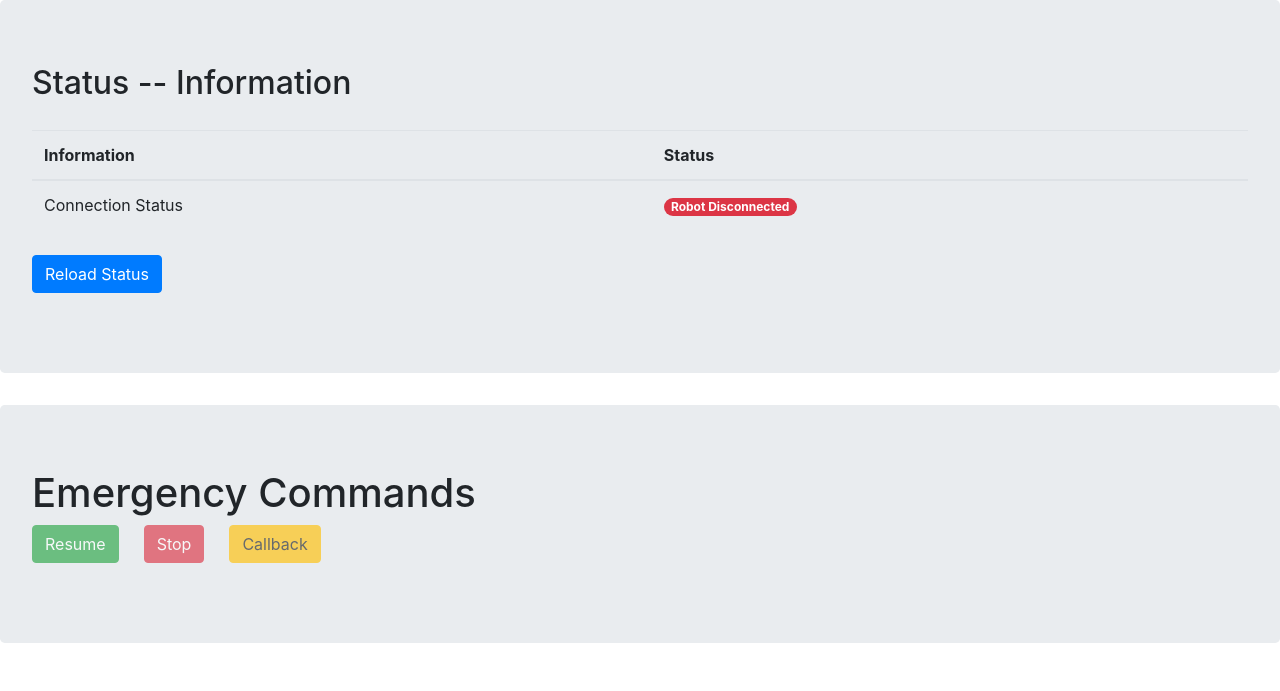
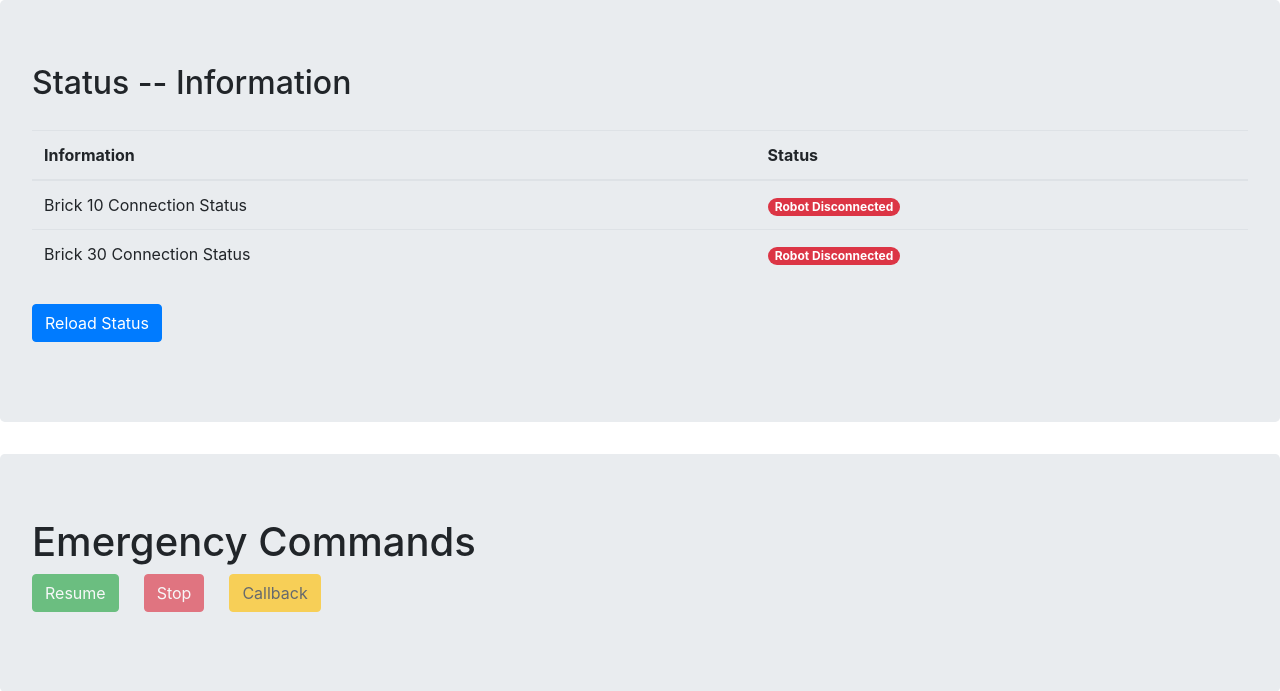
Before and after one commit to ZeroSum24/System-Design-Project-2018, a Flask app: page /status in a window 1280 px wide. Shown: the part 58-749 px from the top of the page. Run offline with Flask 2, Linux system fonts and the light colour scheme; parts of the project's set-up code (start-up, migrations or seed data) failed here and were passed over; some libraries are stand-ins or nearby versions.

Commit message:
Add second connection front end

```diff
--- a/spam/spam/templates/status.html
+++ b/spam/spam/templates/status.html
@@ -15,7 +15,15 @@
       </thead>
       <tbody>
         <tr>
-          <td>Connection Status</td>
+          <td>Brick 10 Connection Status</td>
+          <td>
+            {% if connection_status_2 %}
+            <span class="badge badge-pill badge-success">Robot Connected</span> {% else %}
+            <span class="badge badge-pill badge-danger">Robot Disconnected</span> {% endif %}
+          </td>
+        </tr>
+        <tr>
+          <td>Brick 30 Connection Status</td>
           <td>
             {% if connection_status %}
             <span class="badge badge-pill badge-success">Robot Connected</span> {% else %}
@@ -42,7 +50,19 @@
           <td>{{ location_info }}</td>
         </tr>
         <tr>
-          <td>Robot Battery</td>
+          <td>Robot 10 Battery</td>
+          <td>
+            <div class="progress">
+              <div class="progress-bar bg-success" role="progressbar" style="width: {{ battery_level_2 }}%" aria-valuenow="{{ battery_level }}" aria-valuemin="0" aria-valuemax="100"></div>
+            </div>
+            {{ battery_level_2 }}%
+          </td>
+        </tr>
+
+        {% endif %}
+        {% if connection_status_2 %}
+        <tr>
+          <td>Brick 30 Battery</td>
           <td>
             <div class="progress">
               <div class="progress-bar bg-success" role="progressbar" style="width: {{ battery_level }}%" aria-valuenow="{{ battery_level }}" aria-valuemin="0" aria-valuemax="100"></div>
@@ -50,9 +70,7 @@
             {{ battery_level }}%
           </td>
         </tr>
-
         {% endif %}
-
       </tbody>
     </table>
 
```
